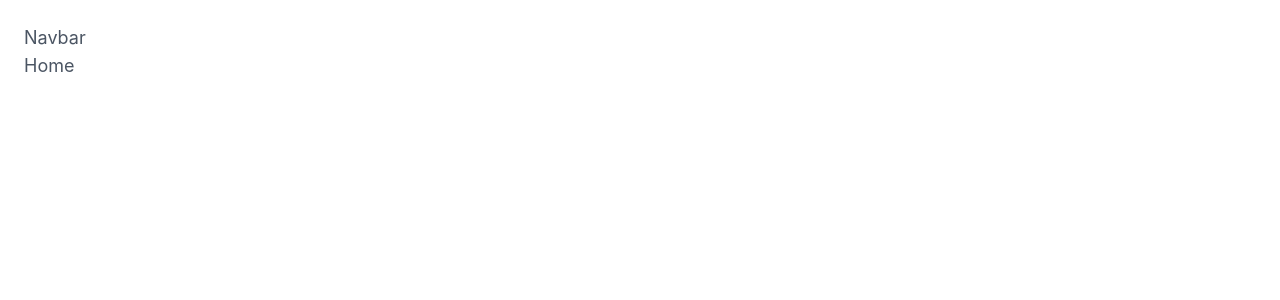
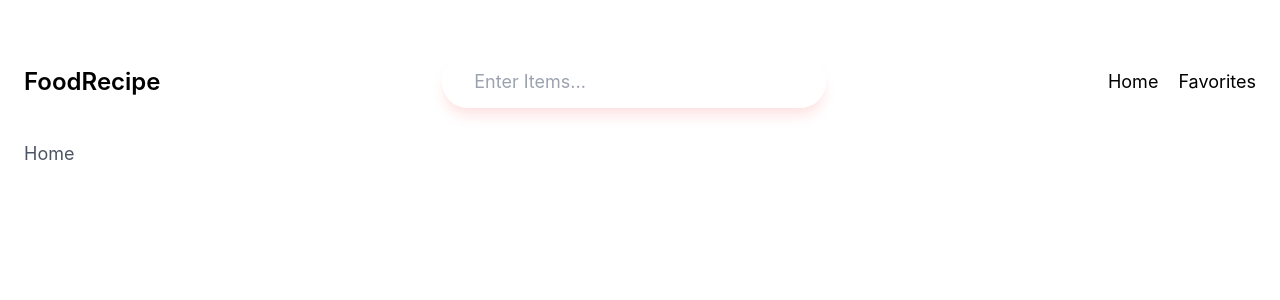
Before and after one commit to brimarq/food-recipe-react-interview-project, a React (Vite) app: page / in a window 1280 px wide. Shown: the top 300 px of the page. Built offline with nearby package versions, Linux system fonts and the light colour scheme; the HTML template or start-up script is replaced by a standard one.

Commit message:
create navbar

```diff
--- a/src/components/navbar/index.jsx
+++ b/src/components/navbar/index.jsx
@@ -1,3 +1,39 @@
+import { NavLink } from "react-router-dom";
+
 export default function Navbar() {
-  return <div>Navbar</div>;
+  return (
+    <nav className="flex justify-between items-center py-8 container mx-auto flex-col lg:flex-row gap-5 lg:gap-0">
+      <h2 className="text-2xl font-semibold">
+        <NavLink to="/" className="text-black hover:text-gray-700 duration-300">
+          FoodRecipe
+        </NavLink>
+      </h2>
+      <form action="">
+        <input
+          type="text"
+          name="search"
+          placeholder="Enter Items..."
+          className="bg-white/75 p-3 px-8 rounded-full outline-none lg:w-96 shadow-lg shadow-red-100 focus:shadow-red-200"
+        />
+      </form>
+      <ul className="flex gap-5">
+        <li className="">
+          <NavLink
+            to="/"
+            className="text-black hover:text-gray-700 duration-300"
+          >
+            Home
+          </NavLink>
+        </li>
+        <li className="">
+          <NavLink
+            to="/favorites"
+            className="text-black hover:text-gray-700 duration-300"
+          >
+            Favorites
+          </NavLink>
+        </li>
+      </ul>
+    </nav>
+  );
 }
```
